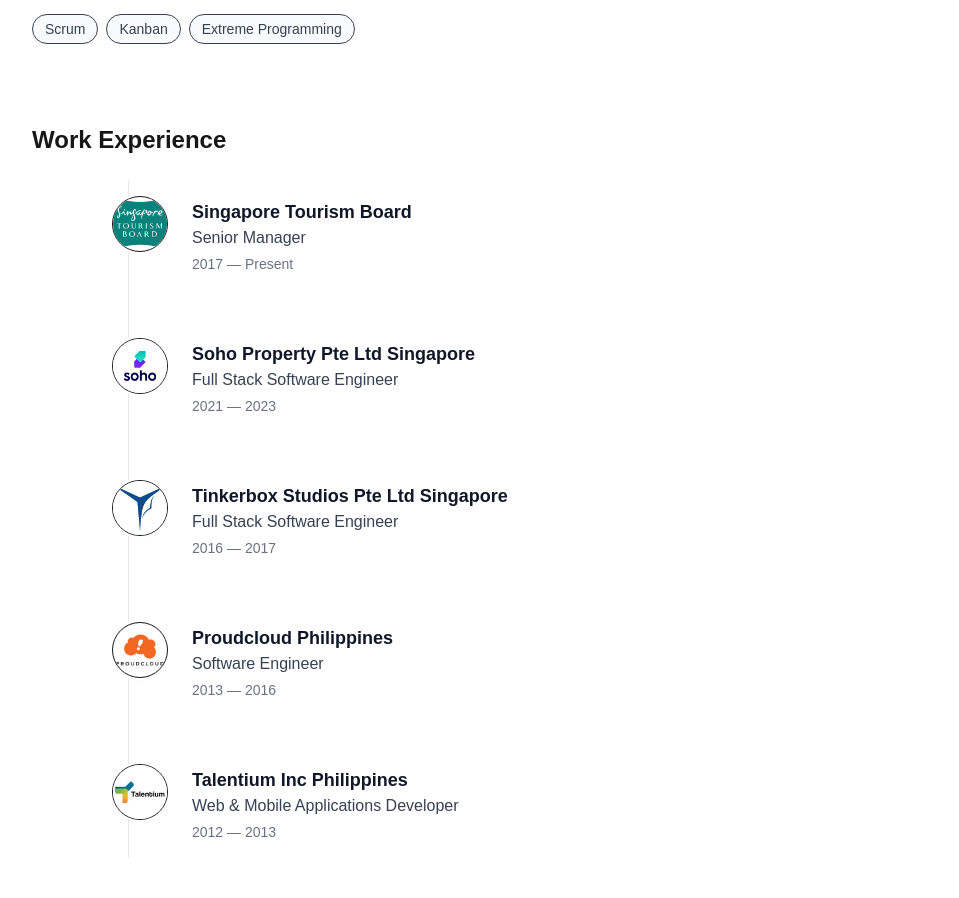
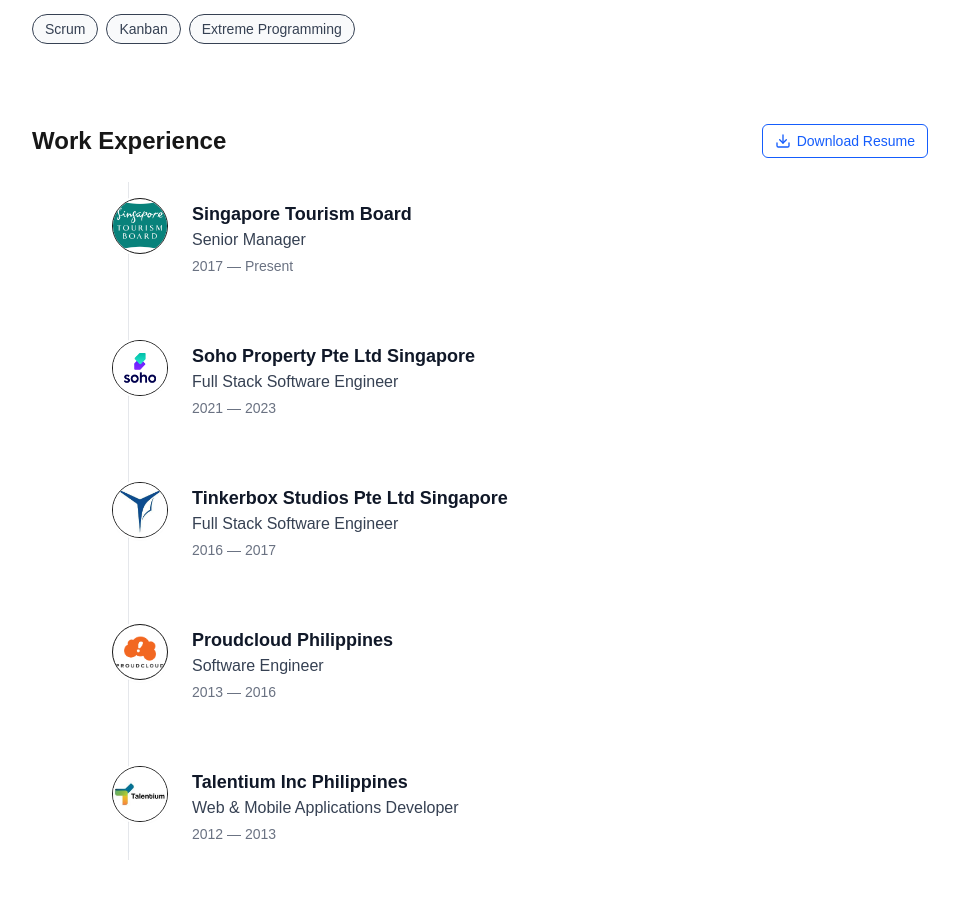
Before and after one commit to ChunAllen/allenchun-website, a Next.js app: page /about in a window 1280 px wide. Shown: the part 1541-2439 px from the top of the page, without its empty margins (160-1119 px from the left). Built offline with nearby package versions, Linux system fonts and the light colour scheme.

Commit message:
Added downloadable resume

```diff
--- a/src/app/(site)/about/page.tsx
+++ b/src/app/(site)/about/page.tsx
@@ -1,6 +1,8 @@
 import WorkExperience from "@/components/WorkExperience";
 import Skills from "@/components/Skills";
 import { about } from "@/data/about"
+import { FiDownload } from "react-icons/fi";
+import Link from "next/link";
 
 export default function AboutPage() {
   return (
@@ -15,7 +17,21 @@
       </div>
 
       <div className="py-10 max-w-4xl mx-auto">
-        <h1 className="text-2xl font-bold mb-6">Work Experience</h1>
+        <div className="flex items-center justify-between mb-6">
+          <h1 className="text-2xl font-bold">Work Experience</h1>
+          <Link
+            href="https://drive.google.com/file/d/1CgmgFo3RBuZnJAJkhte0ag0QAqGzFJmD/view?usp=sharing"
+            target="_blank"
+            rel="noopener noreferrer"
+            download
+            className="inline-flex items-center gap-1.5 px-3 py-1.5 rounded-md border border-blue-600
+                      text-blue-600 text-sm font-medium
+                      hover:bg-blue-600 hover:text-white transition-colors"
+          >
+            <FiDownload className="w-4 h-4" /> {/* smaller icon */}
+            Download Resume
+          </Link>
+        </div>
         <WorkExperience />
       </div>
     </div>
```
